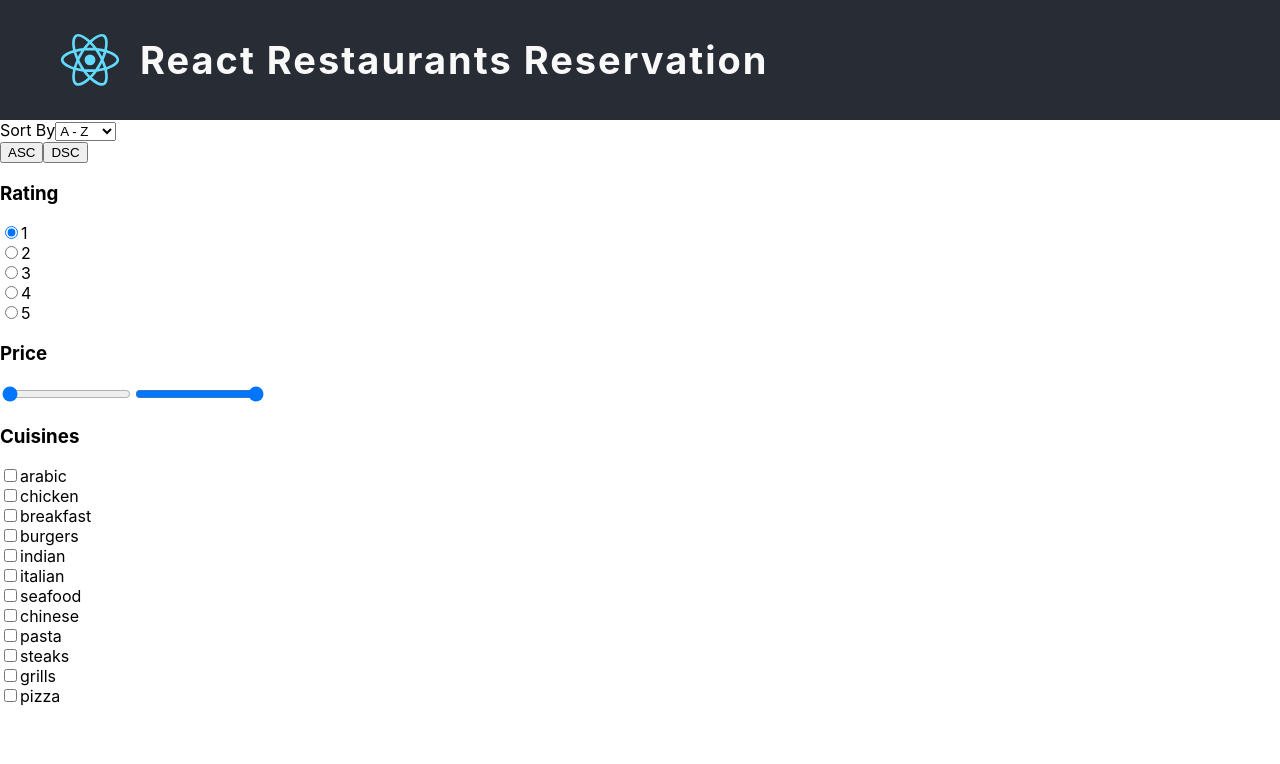
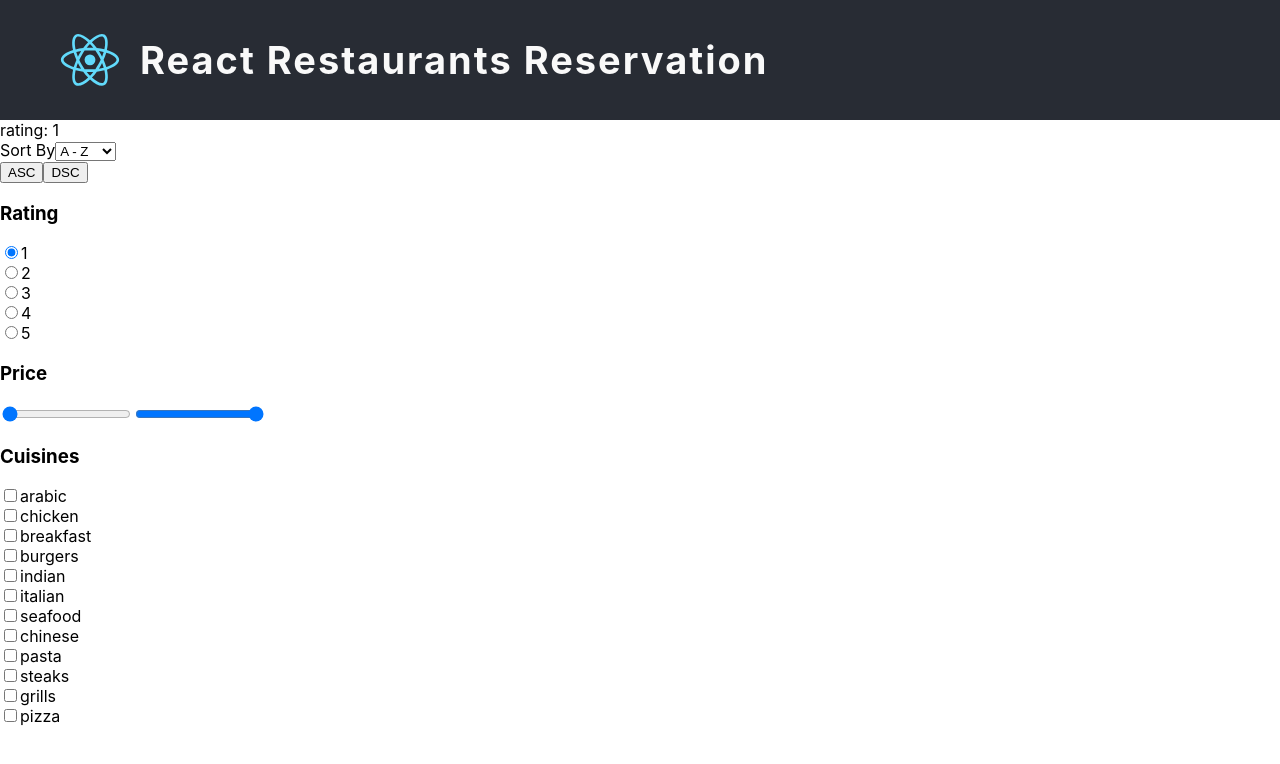
Before and after one commit to kayali1411/react-restaurants-reservation, a React (Create React App) app: page / in a window 1280 px wide. Both pictures are taken after a click on the radio button 11 px from the left and 232 px from the top of the page. Shown: the top 764 px of the page. Built offline with nearby package versions, Linux system fonts and the light colour scheme.

Commit message:
add filter to control component

```diff
--- a/src/components/Control.js
+++ b/src/components/Control.js
@@ -27,6 +27,28 @@ const Control = () => {
     return (
         <div>
             <div>
+                {filter.price !== undefined && (
+                    <div>
+                        min price: {filter.price.min}
+                    </div>
+                )}
+                {filter.price !== undefined && (
+                    <div>
+                        max price: {filter.price.max}
+                    </div>
+                )}
+                {filter.rating !== undefined && (
+                    <div>
+                        rating: {filter.rating}
+                    </div>
+                )}
+                {filter.cuisines !== undefined && filter.cuisines.map((cuisine) => (
+                    <div key={cuisine}>
+                        cuisine: {cuisine}
+                    </div>
+                ))}
+            </div>
+            <div>
                 <label htmlFor="sort-by">Sort By</label>
                 <select name="sort-by" id="sort-by" onChange={handleSortBy} value={sortBy}>
                     <option value="text">A - Z</option>
```
